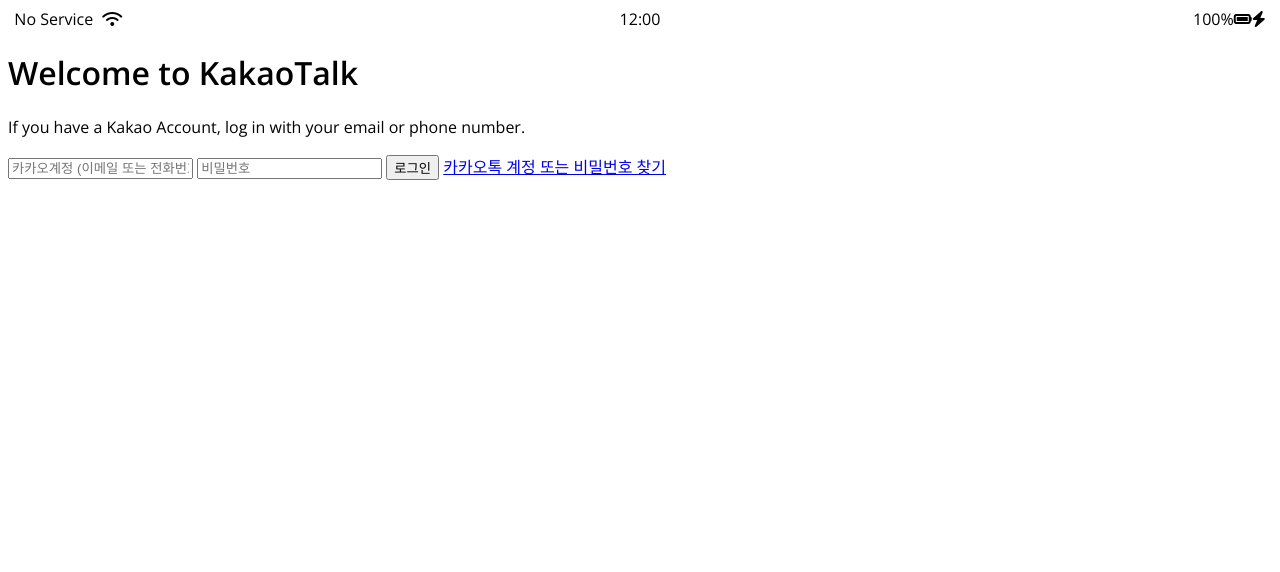
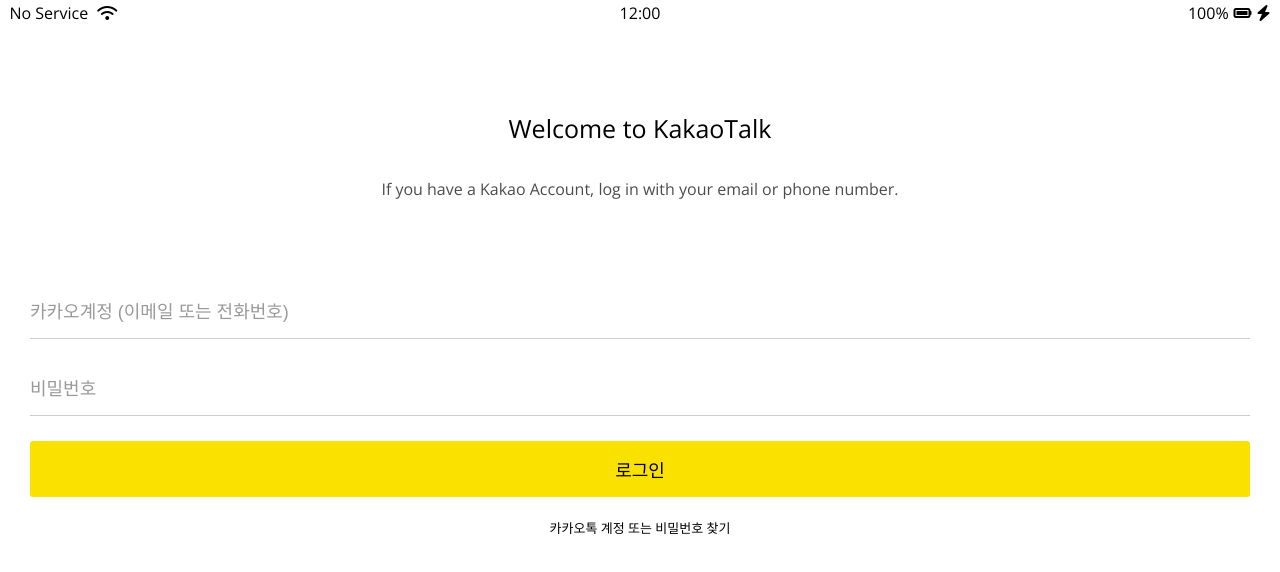
Before and after one commit to GitHubGW/kakao-clone, a plain HTML site: page html/index.html in a window 1280 px wide. Drawn offline with nearby package versions, Linux system fonts and the light colour scheme.

Commit message:
Styling status bar, login

```diff
--- /dev/null
+++ b/css/components/status-bar.css
@@ -0,0 +1,23 @@
+.status-bar {
+  display: flex;
+  justify-content: center;
+  padding: 5px 3px;
+}
+.status-bar__column {
+  width: 33%;
+}
+.status-bar__column:first-child span {
+  margin-right: 5px;
+}
+.status-bar__column:nth-child(2) {
+  display: flex;
+  justify-content: center;
+}
+.status-bar__column:last-child {
+  display: flex;
+  justify-content: flex-end;
+  align-items: center;
+}
+.status-bar__column .fa-battery-full {
+  margin: 0px 5px;
+}
--- a/css/index.css
+++ b/css/index.css
@@ -1,29 +1,9 @@
 @import url("https://fonts.googleapis.com/css2?family=Open+Sans:wght@400;600&display=swap");
+@import "./reset.css";
+@import "./variable.css";
+@import "./components/status-bar.css";
+@import "./screens/login.css";
 
 body {
   font-family: "Open Sans", sans-serif;
 }
-
-.status-bar {
-  display: flex;
-  justify-content: center;
-}
-.status-bar__column {
-  width: 33%;
-}
-.status-bar__column:first-child span {
-  margin-right: 5px;
-}
-.status-bar__column:nth-child(2) {
-  display: flex;
-  justify-content: center;
-}
-.status-bar__column:nth-child(3) {
-  display: flex;
-  justify-content: flex-end;
-  align-items: center;
-}
-.status-bar__column .fa-battery-full {
-}
-.status-bar__column .fa-bolt {
-}
--- /dev/null
+++ b/css/screens/login.css
@@ -0,0 +1,51 @@
+.welcome-header {
+  margin: 90px 0px;
+  text-align: center;
+  display: flex;
+  flex-direction: column;
+  align-items: center;
+}
+.welcome-header__title {
+  margin-bottom: 40px;
+  font-size: 25px;
+}
+.welcome-header__text {
+  width: 60%;
+  opacity: 0.7;
+}
+
+#login-form {
+  display: flex;
+  flex-direction: column;
+  margin: 0px 30px;
+}
+#login-form input {
+  border: none;
+  padding: 15px 0px;
+  font-size: 18px;
+  border-bottom: 1px solid rgba(0, 0, 0, 0.2);
+  margin-bottom: 25px;
+  transition: border-color 0.3s ease-in-out;
+}
+#login-form input::placeholder {
+  color: rgba(0, 0, 0, 0.4);
+}
+#login-form input:focus {
+  outline: none;
+  border-color: var(--yellow);
+}
+#login-form input:not([type="submit"]) {
+  border-bottom: 1px solid rgba(0, 0, 0, 0.2);
+}
+#login-form input[type="submit"] {
+  background-color: var(--yellow);
+  border-bottom: none;
+  cursor: pointer;
+  border-radius: 3px;
+}
+#login-form a {
+  text-align: center;
+  text-decoration: none;
+  color: inherit;
+  font-size: 13px;
+}
```
